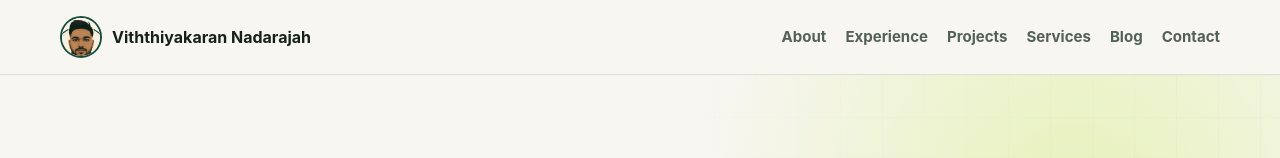
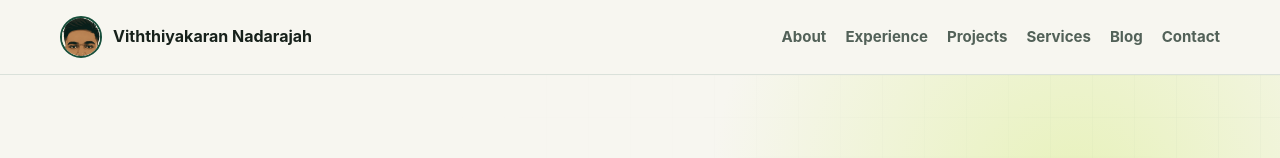
Before and after one commit to Viththiyakaran/portfolio, a Next.js app: page / in a window 1280 px wide. Shown: the top 158 px of the page. Built offline with nearby package versions, Linux system fonts and the light colour scheme; no server answers.

Commit message:
Fix header logo alignment

```diff
--- a/app/globals.css
+++ b/app/globals.css
@@ -28,9 +28,10 @@ button, .button { min-height: 44px; }
 
 .site-header { position: sticky; top: 0; z-index: 20; min-height: 74px; border-bottom: 1px solid rgba(213, 221, 214, .85); background: rgba(247, 246, 240, .95); backdrop-filter: blur(16px); }
 .nav-wrap { min-height: 74px; display: flex; align-items: center; justify-content: space-between; gap: 22px; }
-.brand { display: flex; gap: 10px; align-items: center; color: var(--ink); text-decoration: none; white-space: nowrap; }
-.brand-mark { display: block; width: 42px; height: 42px; overflow: hidden; border: 2px solid var(--green); border-radius: 50%; background: var(--paper); transition: transform .25s ease, box-shadow .25s ease; }
-.brand-mark img { width: 100%; height: 100%; object-fit: cover; }
+.brand { display: inline-flex; gap: 11px; align-items: center; color: var(--ink); text-decoration: none; white-space: nowrap; }
+.brand strong { display: flex; align-items: center; line-height: 1.1; }
+.brand-mark { display: block; flex: 0 0 42px; width: 42px; height: 42px; overflow: hidden; border: 2px solid var(--green); border-radius: 50%; background: var(--paper); transition: transform .25s ease, box-shadow .25s ease; }
+.brand-mark img { display: block; width: 100%; height: 100%; object-fit: cover; object-position: center; }
 .brand-short { display: none; }
 .nav { display: flex; gap: 19px; align-items: center; }
 .nav a { position: relative; text-decoration: none; color: var(--muted); font-size: .94rem; font-weight: 700; transition: color .2s ease; }
```
Also changed, not shown: public/images/viththiyakaran-icon.png.
